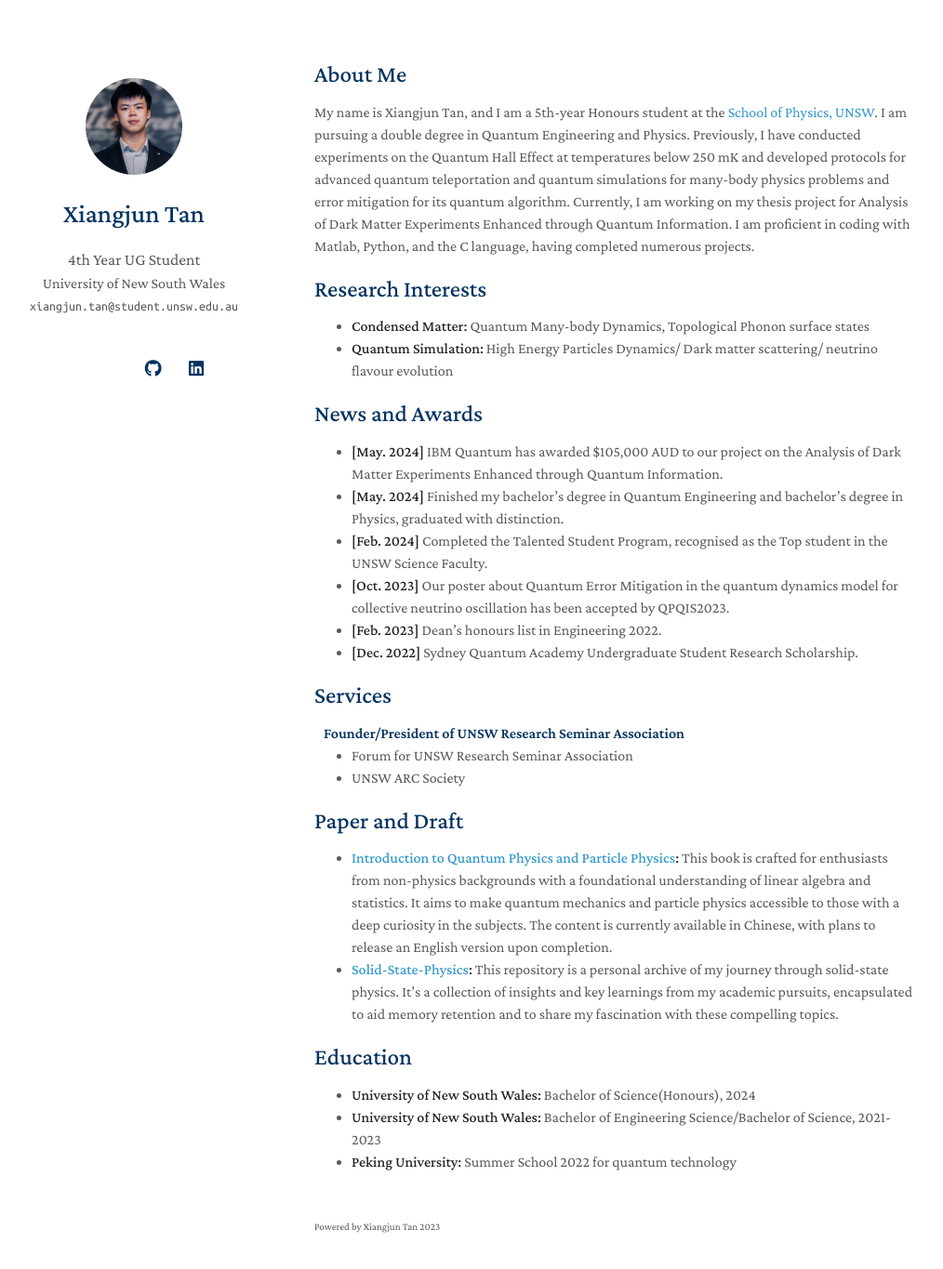
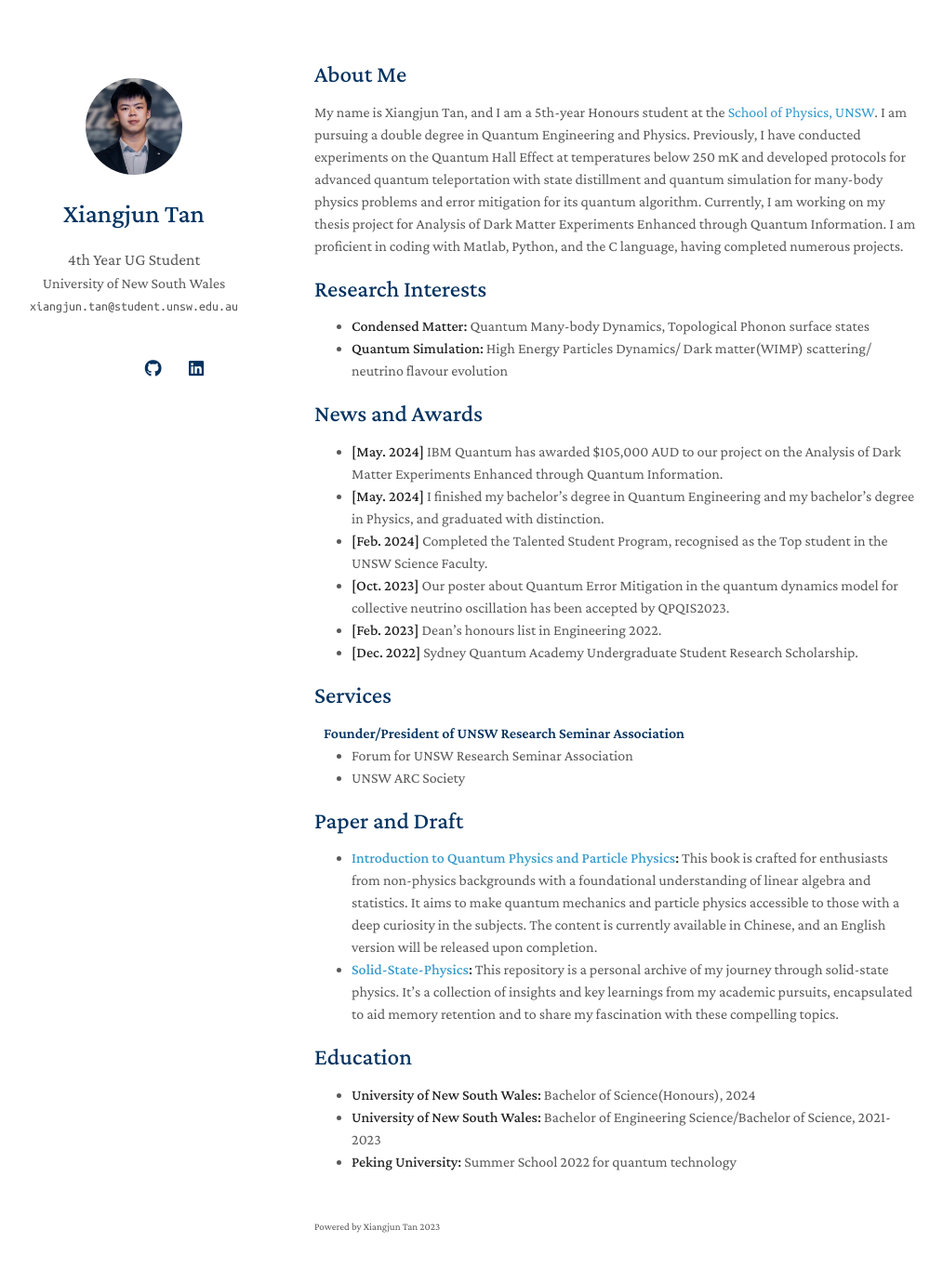
Before and after one commit to xiangjun-tan/xiangjun-tan.github.io, a Jekyll site: the page built from index.md, in a window 1280 px wide and 1400 px high. Shown: the top 1365 px of the window at 93% size, without its empty margins (132-1146 px from the left). Built offline with Jekyll 4.4.1, drawn with Linux system fonts in a browser that asks for light colours; nearby versions of some CDN libraries; a style sheet for code colours, icons or effects is not loaded; our own code applies the rules of GitHub Pages for plain Markdown files.

Commit message:
index.md

```diff
--- a/index.md
+++ b/index.md
@@ -4,16 +4,16 @@ layout: homepage
 
 ## About Me
 
-My name is Xiangjun Tan, and I am a 5th-year Honours student at the [School of Physics, UNSW](https://www.unsw.edu.au/science/our-schools/physics). I am pursuing a double degree in Quantum Engineering and Physics. Previously, I have conducted experiments on the Quantum Hall Effect at temperatures below 250 mK and developed protocols for advanced quantum teleportation and quantum simulations for many-body physics problems and error mitigation for its quantum algorithm. Currently, I am working on my thesis project for Analysis of Dark Matter Experiments Enhanced through Quantum Information. I am proficient in coding with Matlab, Python, and the C language, having completed numerous projects.
+My name is Xiangjun Tan, and I am a 5th-year Honours student at the [School of Physics, UNSW](https://www.unsw.edu.au/science/our-schools/physics). I am pursuing a double degree in Quantum Engineering and Physics. Previously, I have conducted experiments on the Quantum Hall Effect at temperatures below 250 mK and developed protocols for advanced quantum teleportation with state distillment and quantum simulation for many-body physics problems and error mitigation for its quantum algorithm. Currently, I am working on my thesis project for Analysis of Dark Matter Experiments Enhanced through Quantum Information. I am proficient in coding with Matlab, Python, and the C language, having completed numerous projects.
 
 ## Research Interests
 
 - **Condensed Matter:** Quantum Many-body Dynamics, Topological Phonon surface states
-- **Quantum Simulation:** High Energy Particles Dynamics/ Dark matter scattering/ neutrino flavour evolution
+- **Quantum Simulation:** High Energy Particles Dynamics/ Dark matter(WIMP) scattering/ neutrino flavour evolution
 
 ## News and Awards
 - **[May. 2024]** IBM Quantum has awarded $105,000 AUD to our project on the Analysis of Dark Matter Experiments Enhanced through Quantum Information.
-- **[May. 2024]** Finished my bachelor's degree in Quantum Engineering and bachelor's degree in Physics, graduated with distinction.
+- **[May. 2024]** I finished my bachelor's degree in Quantum Engineering and my bachelor's degree in Physics, and graduated with distinction.
 - **[Feb. 2024]** Completed the Talented Student Program, recognised as the Top student in the UNSW Science Faculty.
 - **[Oct. 2023]** Our poster about Quantum Error Mitigation in the quantum dynamics model for collective neutrino oscillation has been accepted by QPQIS2023.
 - **[Feb. 2023]** Dean's honours list in Engineering 2022.
@@ -25,7 +25,7 @@ My name is Xiangjun Tan, and I am a 5th-year Honours student at the [School of P
 
 ## Paper and Draft
 
-- **[Introduction to Quantum Physics and Particle Physics](https://github.com/xiangjun-tan/Introduction-to-Quantum-Physics-and-Particle-Physics):** This book is crafted for enthusiasts from non-physics backgrounds with a foundational understanding of linear algebra and statistics. It aims to make quantum mechanics and particle physics accessible to those with a deep curiosity in the subjects. The content is currently available in Chinese, with plans to release an English version upon completion.
+- **[Introduction to Quantum Physics and Particle Physics](https://github.com/xiangjun-tan/Introduction-to-Quantum-Physics-and-Particle-Physics):** This book is crafted for enthusiasts from non-physics backgrounds with a foundational understanding of linear algebra and statistics. It aims to make quantum mechanics and particle physics accessible to those with a deep curiosity in the subjects. The content is currently available in Chinese, and an English version will be released upon completion.
 - **[Solid-State-Physics](https://github.com/xiangjun-tan/Solid-State-Physics):** This repository is a personal archive of my journey through solid-state physics. It's a collection of insights and key learnings from my academic pursuits, encapsulated to aid memory retention and to share my fascination with these compelling topics.
 
 ## Education
```
